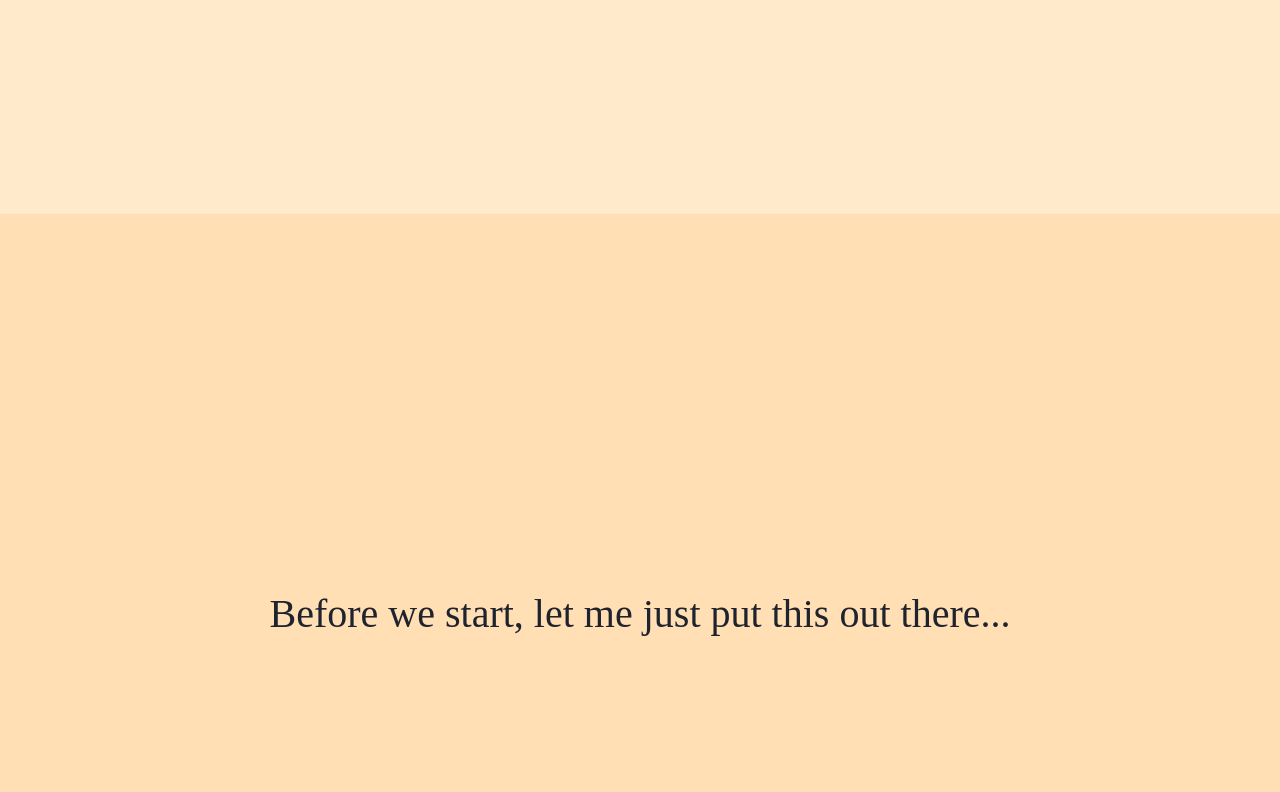
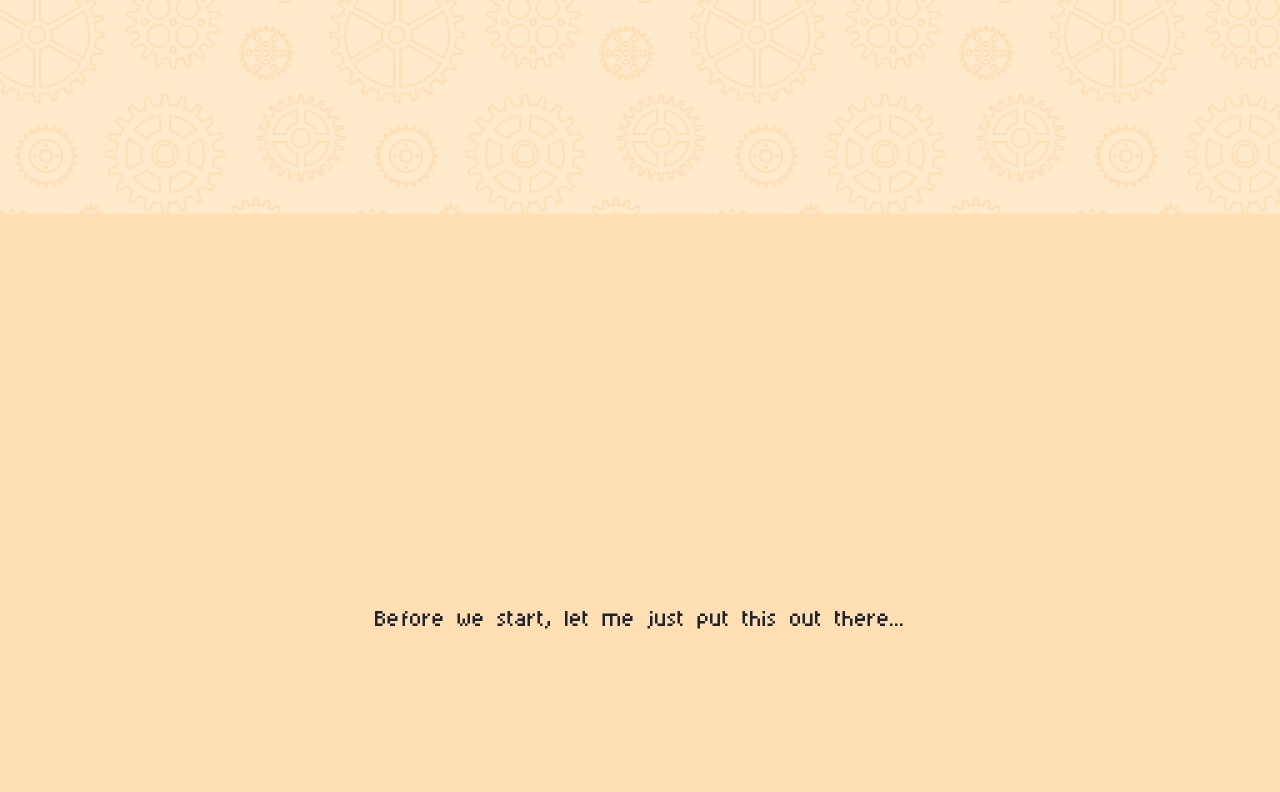
Before and after one commit to 404-found-internet-cafe/interpret, a plain HTML site: page index.html in a window 1280 px wide. Shown: the part 586-1378 px from the top of the page. Drawn offline with Linux system fonts and the light colour scheme; the site is published under a folder, as on GitHub Pages, so addresses that start at the root find nothing.

Commit message:
Fix directory issues again

```diff
--- a/styles/fonts.css
+++ b/styles/fonts.css
@@ -2,18 +2,18 @@
 
 @font-face {
   font-family: "Cristik";
-  src: url(/assets/fonts/Cristik.otf);
+  src: url(../assets/fonts/Cristik.otf);
   font-weight: 400;
 }
 
 @font-face {
   font-family: "Aseprite";
-  src: url(/assets/fonts/AsepriteFont.ttf);
+  src: url(../assets/fonts/AsepriteFont.ttf);
 }
 
 @font-face {
   font-family: "Doto";
-  src: url(/assets/fonts/Doto.ttf);
+  src: url(../assets/fonts/Doto.ttf);
 }
 
 :root {
--- a/styles/main.css
+++ b/styles/main.css
@@ -3,7 +3,7 @@
 
 :root {
   scroll-snap-type: y proximity;
-  background: var(--clr-white-500) url(/assets/images/floating-cogs.svg);
+  background: var(--clr-white-500) url(../assets/images/floating-cogs.svg);
   animation: background-pan 60s infinite;
   background-attachment: fixed;
 }
```
